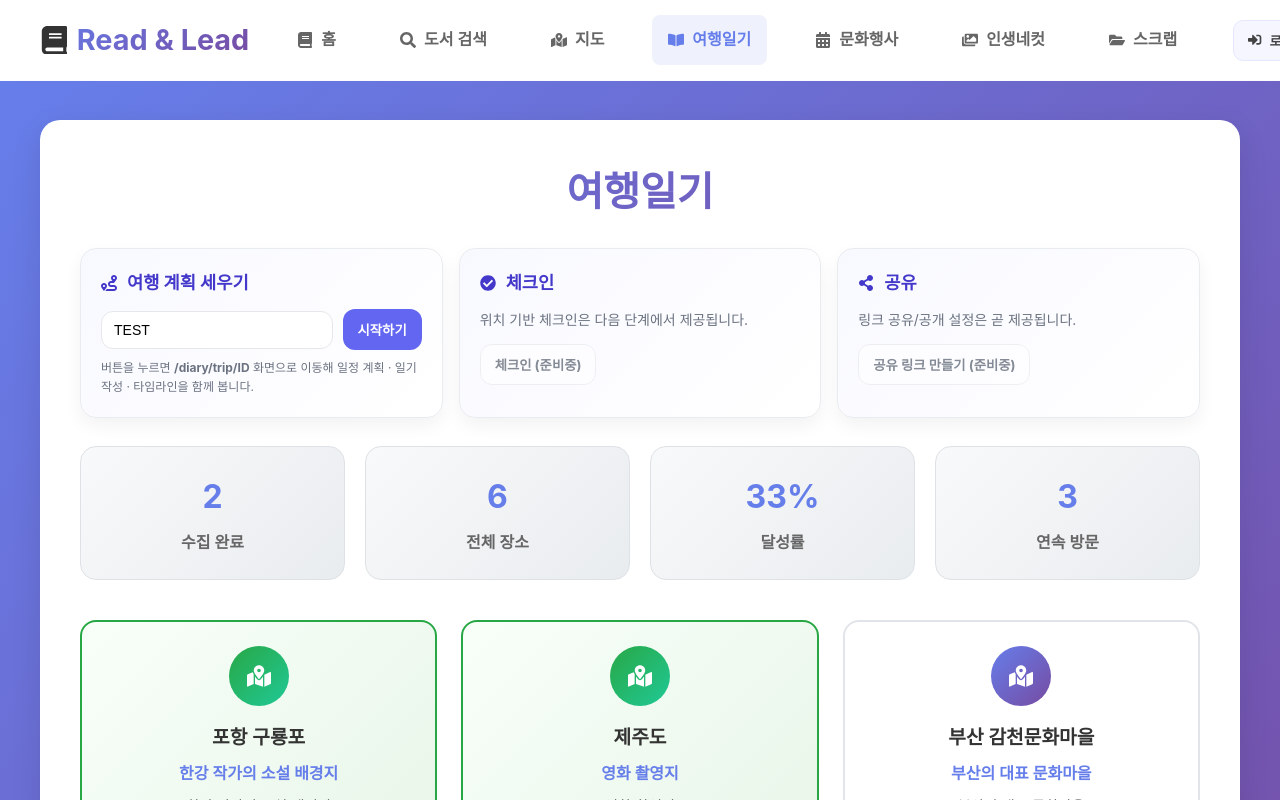
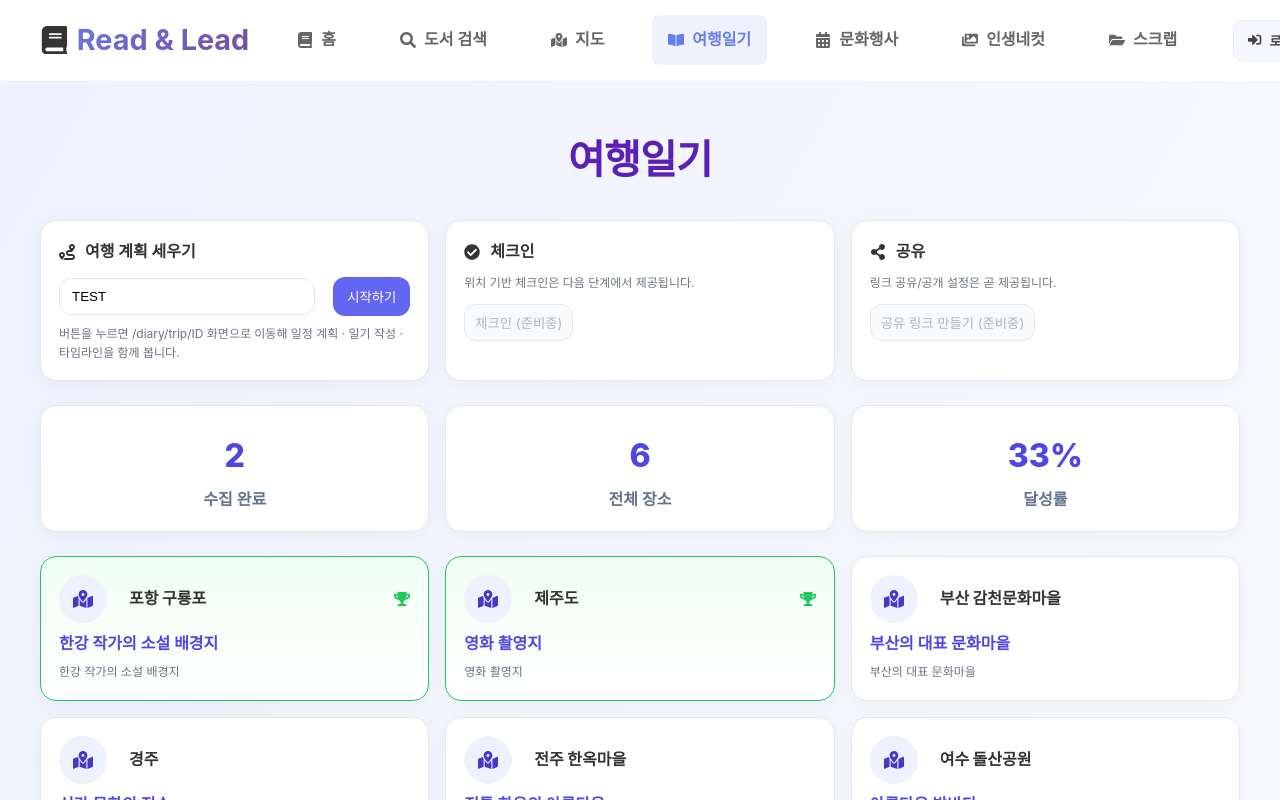
Before and after one commit to jooho-le/ReadANDLead, a React (Create React App) app in the folder react-frontend/: page /diary in a window 1280 px wide. Shown: the top 800 px of the page. Built offline with nearby package versions, Linux system fonts and the light colour scheme; no server answers.

Commit message:
오류 복구..

```diff
--- /dev/null
+++ b/react-frontend/src/components/RcIcon.tsx
@@ -0,0 +1,10 @@
+import React from 'react';
+import type { IconBaseProps, IconType } from 'react-icons';
+
+// react-icons 아이콘을 JSX로 안전하게 감싸 주는 래퍼
+export default function RcIcon(
+  { icon, ...props }: { icon: IconType } & IconBaseProps
+) {
+  const Comp = icon as unknown as React.ComponentType<IconBaseProps>;
+  return <Comp {...props} />;
+}
--- a/react-frontend/src/pages/TravelDiary.tsx
+++ b/react-frontend/src/pages/TravelDiary.tsx
@@ -1,289 +1,144 @@
-// src/pages/TravelDiary.tsx : 여행일기 탭 페이지
 import React, { useState } from 'react';
 import styled from 'styled-components';
-import { FaTrophy, FaMapMarkedAlt, FaRoute, FaCheckCircle, FaShareAlt } from 'react-icons/fa';
-import type { IconBaseProps } from 'react-icons';
+import RcIcon from '../components/RcIcon';
+import { FaRoute, FaCheckCircle, FaShareAlt, FaMapMarkedAlt, FaTrophy } from 'react-icons/fa';
 import { useNavigate } from 'react-router-dom';
 
-const RouteIcon = FaRoute as unknown as React.ComponentType<IconBaseProps>;
-const CheckIcon = FaCheckCircle as unknown as React.ComponentType<IconBaseProps>;
-const ShareIcon = FaShareAlt as unknown as React.ComponentType<IconBaseProps>;
-
-const DiaryContainer = styled.div`
+const Page = styled.div`
   min-height: 100vh;
-  padding: 40px 20px;
-  background: linear-gradient(135deg, #667eea 0%, #764ba2 100%);
+  background: linear-gradient(120deg, #eef2ff 0%, #f8fafc 100%);
+  padding: 48px 20px 80px;
 `;
-
 const Container = styled.div`
   max-width: 1200px;
   margin: 0 auto;
 `;
-
-const DiarySection = styled.section`
-  background: white;
-  border-radius: 20px;
-  padding: 40px;
-  box-shadow: 0 10px 30px rgba(0, 0, 0, 0.1);
-`;
-
-const DiaryTitle = styled.h1`
-  font-size: 2.5rem;
-  font-weight: 700;
+const Title = styled.h1`
+  font-size: 40px;
+  font-weight: 800;
   text-align: center;
-  margin-bottom: 24px;
-  background: linear-gradient(135deg, #667eea 0%, #764ba2 100%);
-  -webkit-background-clip: text;
-  -webkit-text-fill-color: transparent;
-  background-clip: text;
-`;
-
-/* ---------- Quick Actions ---------- */
-const ActionGrid = styled.div`
-  display: grid;
-  grid-template-columns: repeat(auto-fit, minmax(260px, 1fr));
-  gap: 16px;
+  letter-spacing: -0.02em;
+  color: #5b21b6;
   margin-bottom: 28px;
 `;
+const Grid3 = styled.div`
+  display: grid;
+  grid-template-columns: repeat(3,minmax(0,1fr));
+  gap: 16px;
+  margin-bottom: 24px;
+  @media (max-width: 960px){ grid-template-columns: 1fr; }
+`;
+const Card = styled.div`
+  background: #fff;
+  border: 1px solid #e5e7eb;
+  border-radius: 16px;
+  padding: 18px;
+  box-shadow: 0 4px 20px rgba(0,0,0,0.04);
+`;
+const Row = styled.div`display:flex; align-items:center; gap:10px;`;
+const Muted = styled.div`color:#6b7280; font-size:12px;`;
 
-const ActionCard = styled.div`
-  border: 1px solid #e9ecef;
-  border-radius: 16px;
-  padding: 20px;
-  background: linear-gradient(135deg, #f8f9ff 0%, #ffffff 100%);
-  box-shadow: 0 8px 18px rgba(0,0,0,0.05);
-`;
-
-const ActionTitle = styled.h3`
-  display: flex;
-  align-items: center;
-  gap: 10px;
-  font-size: 1.1rem;
-  font-weight: 700;
-  margin: 0 0 12px;
-  color: #4338ca;
-`;
-
-const Row = styled.div`
-  display: flex;
-  gap: 10px;
-  align-items: center;
-`;
-
-const Input = styled.input`
-  flex: 1;
-  border: 1px solid #e5e7eb;
-  border-radius: 12px;
-  padding: 10px 12px;
-  font-size: 14px;
-  outline: none;
-  &:focus { border-color: #6366f1; box-shadow: 0 0 0 3px rgba(99,102,241,.15); }
-`;
-
-const Button = styled.button<{variant?: 'primary'|'ghost'}>`
-  border-radius: 12px;
-  padding: 10px 14px;
-  font-weight: 700;
-  border: 1px solid transparent;
-  cursor: pointer;
-  white-space: nowrap;
-  ${({variant}) => variant === 'ghost'
-    ? `background:#fff;border-color:#e5e7eb;color:#374151; &:hover{background:#f9fafb;}`
-    : `background:#6366f1;color:#fff; &:hover{background:#4f46e5;}`
-  };
-  &:disabled { opacity:.6; cursor: not-allowed; }
-`;
-
-/* ---------- Stats & Collections (원래 UI 유지) ---------- */
-const StatsGrid = styled.div`
-  display: grid;
-  grid-template-columns: repeat(auto-fit, minmax(200px, 1fr));
-  gap: 20px;
-  margin-bottom: 40px;
-`;
-
-const StatCard = styled.div`
-  background: linear-gradient(135deg, #f8f9fa 0%, #e9ecef 100%);
-  border-radius: 16px;
-  padding: 24px;
-  text-align: center;
-  border: 1px solid #dee2e6;
-`;
-
-const StatNumber = styled.div`
-  font-size: 2rem;
-  font-weight: 700;
-  color: #667eea;
-  margin-bottom: 8px;
-`;
-
-const StatLabel = styled.div`
-  color: #666;
-  font-weight: 600;
+const StatCard = styled(Card)`
+  text-align:center;
+  h3{ font-size:32px; font-weight:800; color:#4f46e5; margin:6px 0; }
+  span{ color:#64748b; font-weight:600; }
 `;
 
 const CollectionGrid = styled.div`
-  display: grid;
-  grid-template-columns: repeat(auto-fill, minmax(280px, 1fr));
-  gap: 24px;
-  margin-top: 40px;
+  display:grid;
+  grid-template-columns: repeat(3, minmax(0, 1fr));
+  gap: 16px;
+  @media (max-width: 960px){ grid-template-columns: 1fr; }
+`;
+const PlaceCard = styled(Card)<{active?:boolean}>`
+  border-color: ${({active})=>active ? '#22c55e' : '#e5e7eb'};
+  background: ${({active})=>active ? 'linear-gradient(180deg, #f0fff4 0%, #ffffff 100%)' : '#fff'};
+  transition: .2s ease;
+  &:hover{ transform: translateY(-3px); box-shadow: 0 10px 24px rgba(0,0,0,.08); }
+`;
+const Pill = styled.div`
+  width:48px; height:48px; border-radius:9999px; display:flex; align-items:center; justify-content:center;
+  background:#eef2ff; color:#4338ca; font-size:20px;
 `;
 
-const CollectionCard = styled.div`
-  background: white;
-  border: 2px solid #e1e5e9;
-  border-radius: 16px;
-  padding: 24px;
-  transition: all 0.3s ease;
-  position: relative;
-  overflow: hidden;
-  &:hover {
-    transform: translateY(-5px);
-    box-shadow: 0 10px 25px rgba(0, 0, 0, 0.15);
-    border-color: #667eea;
-  }
-  &.collected {
-    border-color: #28a745;
-    background: linear-gradient(135deg, #f8fff9 0%, #e8f5e8 100%);
-  }
-`;
+export default function TravelDiary() {
+  const nav = useNavigate();
+  const [tripId, setTripId] = useState('TEST');
 
-const BadgeIcon = styled.div`
-  width: 60px;
-  height: 60px;
-  background: linear-gradient(135deg, #667eea 0%, #764ba2 100%);
-  border-radius: 50%;
-  display: flex;
-  align-items: center;
-  justify-content: center;
-  margin: 0 auto 16px;
-  font-size: 1.5rem;
-  color: white;
-  &.collected { background: linear-gradient(135deg, #28a745 0%, #20c997 100%); }
-`;
-
-const CollectionTitle = styled.h3`
-  font-size: 1.2rem;
-  font-weight: 600;
-  margin-bottom: 8px;
-  color: #333;
-  text-align: center;
-`;
-
-const CollectionBook = styled.p`
-  color: #667eea;
-  font-weight: 600;
-  margin-bottom: 8px;
-  text-align: center;
-`;
-
-const CollectionDescription = styled.p`
-  color: #666;
-  font-size: 0.9rem;
-  line-height: 1.5;
-  text-align: center;
-`;
-
-const TravelDiary: React.FC = () => {
-  const navigate = useNavigate();
-  const [tripIdInput, setTripIdInput] = useState('TEST'); // 임시 기본값(나중엔 새 여행 생성/선택으로 교체)
-
+  // 데모 데이터(원래 있던 카드 레이아웃)
   const collections = [
-    { id: 1, title: '포항 구룡포', description: '한강 작가의 소설 배경지', collected: true, icon: FaMapMarkedAlt },
-    { id: 2, title: '제주도', description: '영화 촬영지', collected: true, icon: FaMapMarkedAlt },
-    { id: 3, title: '부산 감천문화마을', description: '부산의 대표 문화마을', collected: false, icon: FaMapMarkedAlt },
-    { id: 4, title: '경주', description: '신라 문화의 정수', collected: false, icon: FaMapMarkedAlt },
-    { id: 5, title: '전주 한옥마을', description: '전통 한옥의 아름다움', collected: false, icon: FaMapMarkedAlt },
-    { id: 6, title: '여수 돌산공원', description: '아름다운 밤바다', collected: false, icon: FaMapMarkedAlt },
+    { id:1, title:'포항 구룡포', desc:'한강 작가의 소설 배경지', collected:true },
+    { id:2, title:'제주도', desc:'영화 촬영지', collected:true },
+    { id:3, title:'부산 감천문화마을', desc:'부산의 대표 문화마을', collected:false },
+    { id:4, title:'경주', desc:'신라 문화의 정수', collected:false },
+    { id:5, title:'전주 한옥마을', desc:'전통 한옥의 아름다움', collected:false },
+    { id:6, title:'여수 돌산공원', desc:'아름다운 밤바다', collected:false },
   ];
-  const collectedCount = collections.filter(c => c.collected).length;
-  const totalCount = collections.length;
-
-  const goPlan = () => {
-    if (!tripIdInput.trim()) return;
-    navigate(`/diary/trip/${encodeURIComponent(tripIdInput.trim())}`);
-  };
+  const collected = collections.filter(c=>c.collected).length;
 
   return (
-    <DiaryContainer>
+    <Page>
       <Container>
-        <DiarySection>
-          <DiaryTitle>여행일기</DiaryTitle>
+        <Title>여행일기</Title>
 
-          {/* 상단 빠른 액션 */}
-          <ActionGrid>
-            <ActionCard>
-              <ActionTitle>
-                <RouteIcon size={16} /> 여행 계획 세우기
-              </ActionTitle>
-              <Row>
-                <Input
-                  placeholder="여행 ID (예: TEST)"
-                  value={tripIdInput}
-                  onChange={(e) => setTripIdInput(e.target.value)}
-                />
-                <Button onClick={goPlan} disabled={!tripIdInput.trim()}>시작하기</Button>
+        {/* 액션 카드 */}
+        <Grid3>
+          <Card>
+            <Row style={{justifyContent:'space-between'}}>
+              <Row><RcIcon icon={FaRoute} /><b>여행 계획 세우기</b></Row>
+            </Row>
+            <Row style={{marginTop:12}}>
+              <input
+                value={tripId}
+                onChange={e=>setTripId(e.target.value)}
+                placeholder="TRIP ID"
+                style={{flex:1, padding:'10px 12px', border:'1px solid #e5e7eb', borderRadius:12}}
+              />
+              <button
+                onClick={()=> nav(`/diary/trip/${encodeURIComponent(tripId)}/plan`)}
+                style={{marginLeft:8, padding:'10px 14px', borderRadius:12, background:'#6366f1', color:'#fff', border:'none'}}
+              >시작하기</button>
+            </Row>
+            <Muted style={{marginTop:8}}>버튼을 누르면 /diary/trip/ID 화면으로 이동해 일정 계획 · 일기 작성 · 타임라인을 함께 봅니다.</Muted>
+          </Card>
+
+          <Card>
+            <Row><RcIcon icon={FaCheckCircle} /><b>체크인</b></Row>
+            <Muted style={{marginTop:8}}>위치 기반 체크인은 다음 단계에서 제공됩니다.</Muted>
+            <button disabled style={{marginTop:12, padding:'8px 10px', borderRadius:12, border:'1px solid #e5e7eb', background:'#f8fafc'}}>체크인 (준비중)</button>
+          </Card>
+
+          <Card>
+            <Row><RcIcon icon={FaShareAlt} /><b>공유</b></Row>
+            <Muted style={{marginTop:8}}>링크 공유/공개 설정은 곧 제공됩니다.</Muted>
+            <button disabled style={{marginTop:12, padding:'8px 10px', borderRadius:12, border:'1px solid #e5e7eb', background:'#f8fafc'}}>공유 링크 만들기 (준비중)</button>
+          </Card>
+        </Grid3>
+
+        {/* 통계 */}
+        <Grid3>
+          <StatCard><h3>{collected}</h3><span>수집 완료</span></StatCard>
+          <StatCard><h3>{collections.length}</h3><span>전체 장소</span></StatCard>
+          <StatCard><h3>{Math.round((collected/collections.length)*100)}%</h3><span>달성률</span></StatCard>
+        </Grid3>
+
+        {/* 수집 카드 그리드 */}
+        <CollectionGrid>
+          {collections.map(c=>(
+            <PlaceCard key={c.id} active={c.collected}>
+              <Row style={{justifyContent:'space-between', marginBottom:8}}>
+                <Row>
+                  <Pill><RcIcon icon={FaMapMarkedAlt} /></Pill>
+                  <div style={{marginLeft:12, fontWeight:800}}>{c.title}</div>
+                </Row>
+                {c.collected && <RcIcon icon={FaTrophy} color="#22c55e" />}
               </Row>
-              <p style={{margin:'8px 0 0', color:'#6b7280', fontSize:12}}>
-                버튼을 누르면 <b>/diary/trip/ID</b> 화면으로 이동해 일정 계획 · 일기 작성 · 타임라인을 함께 봅니다.
-              </p>
-            </ActionCard>
-
-            <ActionCard>
-              <ActionTitle>
-                <CheckIcon size={16} /> 체크인
-              </ActionTitle>
-              <p style={{color:'#6b7280', fontSize:14, margin:'6px 0 12px'}}>
-                위치 기반 체크인은 다음 단계에서 제공됩니다.
-              </p>
-              <Row>
-                <Button variant="ghost" disabled>체크인 (준비중)</Button>
-              </Row>
-            </ActionCard>
-
-            <ActionCard>
-              <ActionTitle>
-                <ShareIcon size={16} /> 공유
-              </ActionTitle>
-
-              <p style={{color:'#6b7280', fontSize:14, margin:'6px 0 12px'}}>
-                링크 공유/공개 설정은 곧 제공됩니다.
-              </p>
-              <Row>
-                <Button variant="ghost" disabled>공유 링크 만들기 (준비중)</Button>
-              </Row>
-            </ActionCard>
-          </ActionGrid>
-
-          {/* 기존 통계/컬렉션 UI 유지 */}
-          <StatsGrid>
-            <StatCard><StatNumber>{collectedCount}</StatNumber><StatLabel>수집 완료</StatLabel></StatCard>
-            <StatCard><StatNumber>{totalCount}</StatNumber><StatLabel>전체 장소</StatLabel></StatCard>
-            <StatCard><StatNumber>{Math.round((collectedCount / totalCount) * 100)}%</StatNumber><StatLabel>달성률</StatLabel></StatCard>
-            <StatCard><StatNumber>3</StatNumber><StatLabel>연속 방문</StatLabel></StatCard>
-          </StatsGrid>
-
-          <CollectionGrid>
-            {collections.map((c) => (
-              <CollectionCard key={c.id} className={c.collected ? 'collected' : ''}>
-                <BadgeIcon className={c.collected ? 'collected' : ''}>
-                  {React.createElement(c.icon as React.ComponentType<IconBaseProps>)}
-                </BadgeIcon>
-                <CollectionTitle>{c.title}</CollectionTitle>
-                <CollectionBook>{c.description}</CollectionBook>
-                <CollectionDescription>{c.description}</CollectionDescription>
-                {c.collected && (
-                  <div style={{ textAlign: 'center', marginTop: 12 }}>
-                    {React.createElement(FaTrophy as React.ComponentType<IconBaseProps>, { style: { color: '#28a745', fontSize: '1.2rem' } })}
-                  </div>
-                )}
-              </CollectionCard>
-            ))}
-          </CollectionGrid>
-        </DiarySection>
+              <div style={{color:'#4f46e5', fontWeight:600}}>{c.desc}</div>
+              <Muted style={{marginTop:6}}>{c.desc}</Muted>
+            </PlaceCard>
+          ))}
+        </CollectionGrid>
       </Container>
-    </DiaryContainer>
+    </Page>
   );
-};
-
-export default TravelDiary;
+}
```
